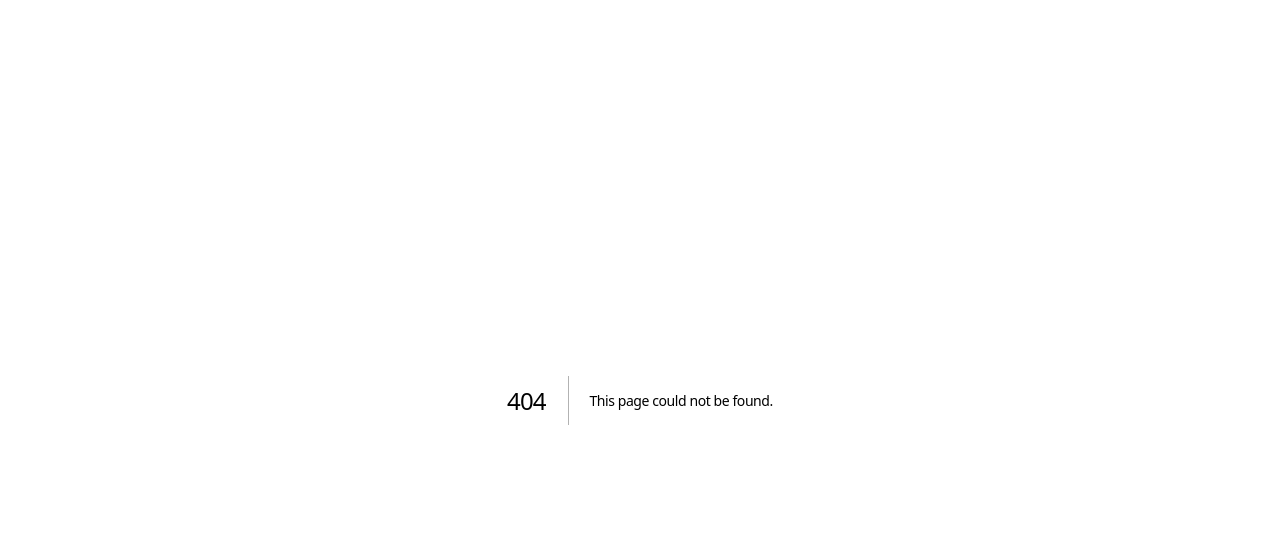
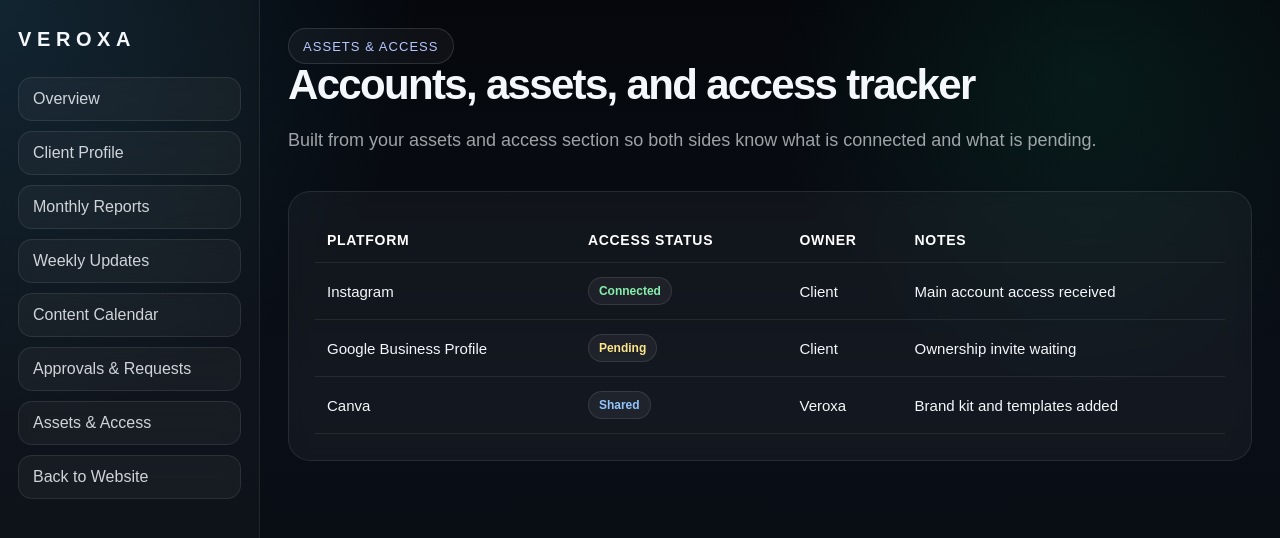
Before and after one commit to fgohar1/veroxa-site, a Next.js app: page /client-dashboard in a window 1280 px wide. Before the commit this address had no page. Shown: the top 538 px of the page. Built offline with nearby package versions, Linux system fonts and the light colour scheme.

Commit message:
Add files via upload

```diff
--- /dev/null
+++ b/app/client-dashboard/page.js
@@ -0,0 +1,65 @@
+export default function AssetsAccessPage() {
+  return (
+    <main className="portal-shell">
+
+<aside className="sidebar">
+  <div className="brand">VEROXA</div>
+  <div className="sidebar-stack">
+    <a className="sidebar-link" href="/client-dashboard">Overview</a>
+    <a className="sidebar-link" href="/client-dashboard/profile">Client Profile</a>
+    <a className="sidebar-link" href="/client-dashboard/monthly-reports">Monthly Reports</a>
+    <a className="sidebar-link" href="/client-dashboard/weekly-updates">Weekly Updates</a>
+    <a className="sidebar-link" href="/client-dashboard/content-calendar">Content Calendar</a>
+    <a className="sidebar-link" href="/client-dashboard/approvals-requests">Approvals & Requests</a>
+    <a className="sidebar-link" href="/client-dashboard/assets-access">Assets & Access</a>
+    <a className="sidebar-link" href="/">Back to Website</a>
+  </div>
+</aside>
+
+      <section className="dashboard">
+        <div className="dashboard-top">
+          <div>
+            <div className="badge">Assets & Access</div>
+            <h1>Accounts, assets, and access tracker</h1>
+            <p className="muted">Built from your assets and access section so both sides know what is connected and what is pending.</p>
+          </div>
+        </div>
+
+        <div className="table-card">
+          <div className="table-wrap">
+            <table>
+              <thead>
+                <tr>
+                  <th>Platform</th>
+                  <th>Access Status</th>
+                  <th>Owner</th>
+                  <th>Notes</th>
+                </tr>
+              </thead>
+              <tbody>
+                <tr>
+                  <td>Instagram</td>
+                  <td><span className="status-pill status-green">Connected</span></td>
+                  <td>Client</td>
+                  <td>Main account access received</td>
+                </tr>
+                <tr>
+                  <td>Google Business Profile</td>
+                  <td><span className="status-pill status-yellow">Pending</span></td>
+                  <td>Client</td>
+                  <td>Ownership invite waiting</td>
+                </tr>
+                <tr>
+                  <td>Canva</td>
+                  <td><span className="status-pill status-blue">Shared</span></td>
+                  <td>Veroxa</td>
+                  <td>Brand kit and templates added</td>
+                </tr>
+              </tbody>
+            </table>
+          </div>
+        </div>
+      </section>
+    </main>
+  );
+}
```
